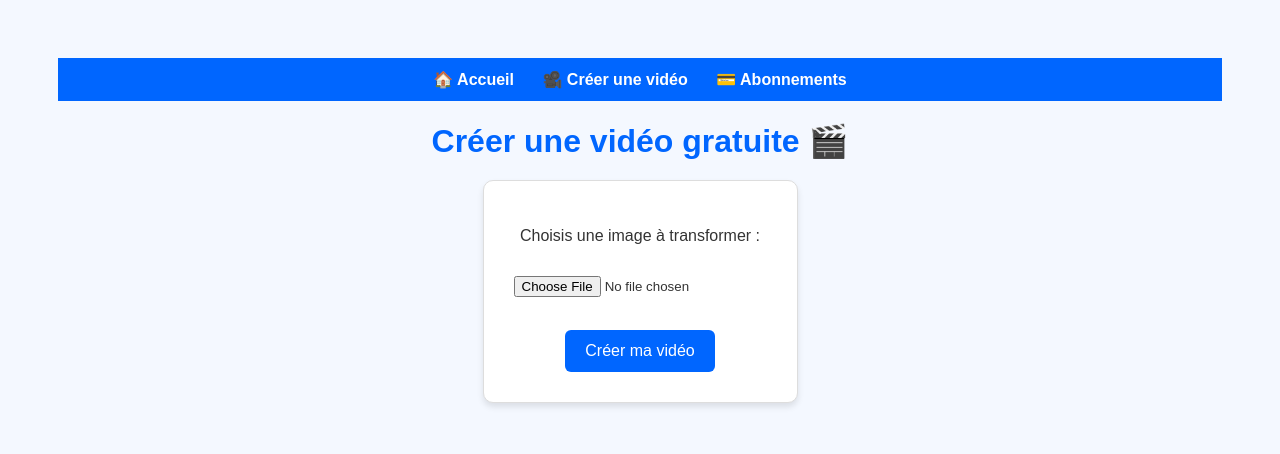
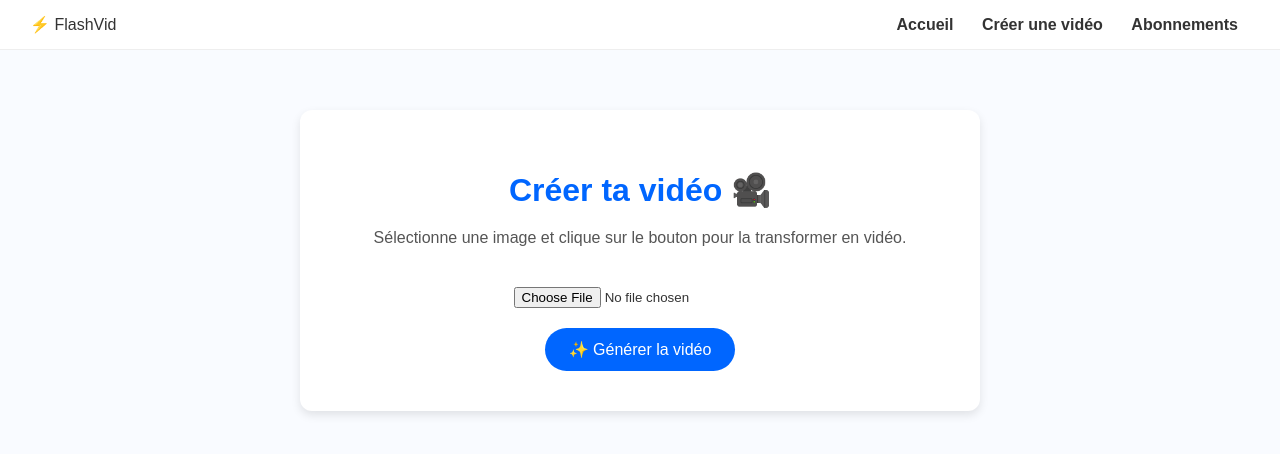
Before and after one commit to saponeayo67-del/video-site, a website: page creer-video.html in a window 1280 px wide. Drawn offline with Linux system fonts and the light colour scheme.

Commit message:
Update creer-video.html

```diff
--- a/creer-video.html
+++ b/creer-video.html
@@ -5,87 +5,85 @@
   <title>Créer une vidéo - FlashVid</title>
   <style>
     body {
+      margin: 0;
       font-family: Arial, sans-serif;
-      background: #f4f8ff;
+      background: #f9fbff;
       color: #333;
+    }
+    nav {
+      background: white;
+      padding: 15px 30px;
+      display: flex;
+      justify-content: space-between;
+      align-items: center;
+      border-bottom: 1px solid #eee;
+      position: sticky;
+      top: 0;
+    }
+    nav a {
+      color: #333;
+      margin: 0 12px;
+      text-decoration: none;
+      font-weight: bold;
+    }
+    nav a:hover {
+      color: #0066ff;
+    }
+    .container {
+      max-width: 600px;
+      margin: 60px auto;
+      background: white;
+      padding: 40px;
+      border-radius: 12px;
+      box-shadow: 0px 4px 10px rgba(0,0,0,0.1);
       text-align: center;
-      padding: 50px;
     }
     h1 {
       color: #0066ff;
       margin-bottom: 20px;
     }
-    form {
-      background: white;
-      border: 1px solid #ddd;
-      border-radius: 10px;
-      padding: 30px;
-      display: inline-block;
-      box-shadow: 0 4px 6px rgba(0,0,0,0.1);
+    p {
+      color: #555;
+      margin-bottom: 20px;
     }
     input[type="file"] {
-      margin: 15px 0;
+      margin: 20px 0;
     }
     button {
       background: #0066ff;
       color: white;
       border: none;
-      padding: 12px 20px;
+      padding: 12px 24px;
       font-size: 16px;
-      border-radius: 6px;
+      border-radius: 25px;
       cursor: pointer;
       transition: background 0.3s ease;
     }
     button:hover {
       background: #0044aa;
     }
-    #message {
-      margin-top: 20px;
-      font-weight: bold;
-      color: green;
-    }
-    nav {
-      background: #0066ff;
-      padding: 12px;
-      text-align: center;
-      margin-bottom: 20px;
-    }
-    nav a {
-      color: white;
-      margin: 0 12px;
-      text-decoration: none;
-      font-weight: bold;
-    }
-    nav a:hover {
-      text-decoration: underline;
-    }
   </style>
 </head>
 <body>
   <!-- ✅ Menu -->
   <nav>
-    <a href="index.html">🏠 Accueil</a>
-    <a href="creer-video.html">🎥 Créer une vidéo</a>
-    <a href="abonnements.html">💳 Abonnements</a>
+    <div class="logo">⚡ FlashVid</div>
+    <div>
+      <a href="index.html">Accueil</a>
+      <a href="creer-video.html">Créer une vidéo</a>
+      <a href="abonnements.html">Abonnements</a>
+    </div>
   </nav>
 
-  <h1>Créer une vidéo gratuite 🎬</h1>
-
-  <form onsubmit="simulerCreation(event)">
-    <p>Choisis une image à transformer :</p>
-    <input type="file" accept="image/*" required>
-    <br><br>
-    <button type="submit">Créer ma vidéo</button>
-  </form>
-
-  <p id="message"></p>
-
-  <script>
-    function simulerCreation(event) {
-      event.preventDefault();
-      document.getElementById("message").textContent =
-        "✅ Vidéo en cours de création... (simulation)";
-    }
-  </script>
+  <!-- ✅ Contenu -->
+  <div class="container">
+    <h1>Créer ta vidéo 🎥</h1>
+    <p>Sélectionne une image et clique sur le bouton pour la transformer en vidéo.</p>
+    <form>
+      <input type="file" accept="image/*">
+      <br>
+      <button type="button">✨ Générer la vidéo</button>
+    </form>
+  </div>
 </body>
 </html>
```
